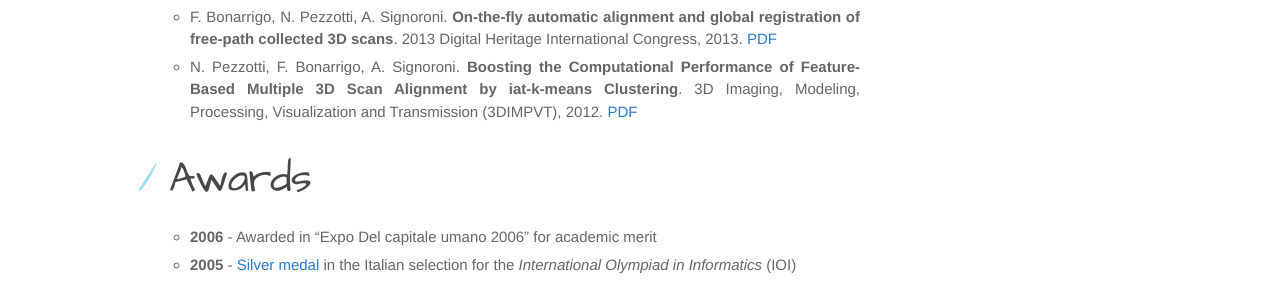
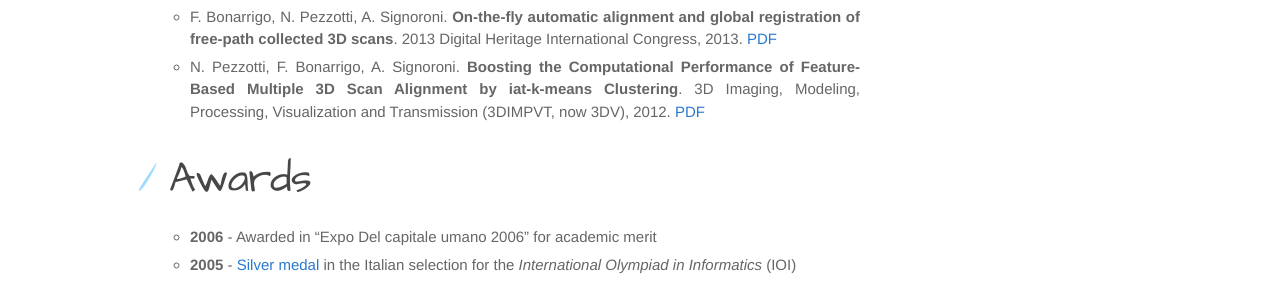
Before and after one commit to Nicola17/Nicola17.github.io, a Jekyll site: the page built from index.md, in a window 1280 px wide. Shown: the part 1245-1541 px from the top of the page. Built offline with Jekyll 4.4.1, drawn with Linux system fonts in a browser that asks for light colours.

Commit message:
Update index.md

```diff
--- a/index.md
+++ b/index.md
@@ -29,7 +29,7 @@
 * R. Georgia Raidou, H. J. Kuijf, N. Sepasian, N. Pezzotti, W. H Bouvy, M. Breeuwer, A. Vilanova. **Employing Visual Analytics to Aid the Design of White Matter Hyperintensity Classifiers**. Medical Image Computing and Computer Assisted Intervention (MICCAI 2016), 2016. [PDF](https://graphics.tudelft.nl/Publications-new/2016/RKSPBBV16/paper1023.pdf)
 * M. Centin, N. Pezzotti, A. Signoroni. **Poisson-driven seamless completion of triangular meshes**. Computer Aided Geometric Design, 2015. [PDF](publications/2014_Poisson_Driven_Seamless_completion.pdf), [Slides](2014_Poisson_Driven_Seamless_completion_presentation.pdf), [Bibtex](https://scholar.google.nl/scholar.bib?q=info:kmdSnlU02MkJ:scholar.google.com/&output=citation&scisig=AAGBfm0AAAAAVsRRbkgD9w_9f0NRdQmQFC2dA0Z5RWSy&scisf=4&hl=it&scfhb=1)
 * F. Bonarrigo, N. Pezzotti, A. Signoroni. **On-the-fly automatic alignment and global registration of free-path collected 3D scans**. 2013 Digital Heritage International Congress, 2013. [PDF](publications/2013_On-the-fly_automatic_alignment_and_global_registration_of_freepath_collected_3D_scans.pdf)
-* N. Pezzotti, F. Bonarrigo, A. Signoroni. **Boosting the Computational Performance of Feature-Based Multiple 3D Scan Alignment by iat-k-means Clustering**. 3D Imaging, Modeling, Processing, Visualization and Transmission (3DIMPVT), 2012. [PDF](publications/Boosting_the_computational_performance_of_feature_based_multiple_3D_scan_alignment_by_iat_k_means_clustering.pdf)
+* N. Pezzotti, F. Bonarrigo, A. Signoroni. **Boosting the Computational Performance of Feature-Based Multiple 3D Scan Alignment by iat-k-means Clustering**. 3D Imaging, Modeling, Processing, Visualization and Transmission (3DIMPVT, now 3DV), 2012. [PDF](publications/Boosting_the_computational_performance_of_feature_based_multiple_3D_scan_alignment_by_iat_k_means_clustering.pdf)
 
 Awards
 ================
```
